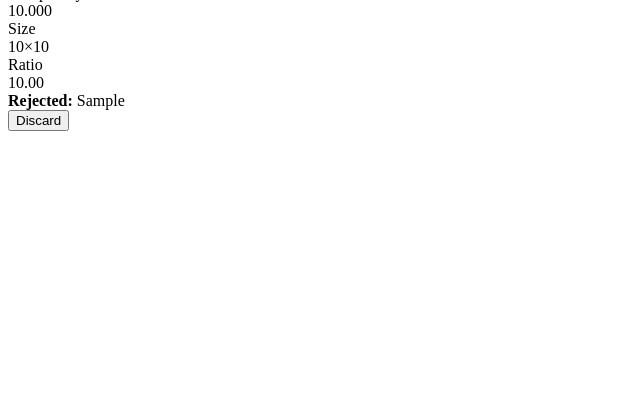
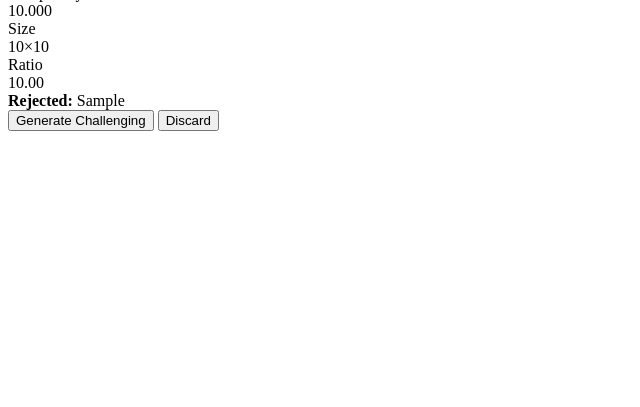
Before and after one commit to fworks-tech/arxiv-manager, a FastAPI app: template src/arxiv_manager/web/templates/_author_analysis.html in a window 1280 px wide. Shown: the part 342-749 px from the top of the page, without its empty margins (0-640 px from the left). Run offline with FastAPI, Linux system fonts and the light colour scheme; the template is opened without the code that fills it: most values are stand-ins (such as "Sample title", 1, 10 or a date in 2020).

Commit message:
feat: always show 'Generate Challenging' button regardless of suitability
The recommended difficulty is just a hint — the author should always be
able to override and generate a Challenging draft, even for EASY images.

```diff
--- a/src/arxiv_manager/web/templates/_author_analysis.html
+++ b/src/arxiv_manager/web/templates/_author_analysis.html
@@ -39,8 +39,8 @@
                 {% endif %}
 
                 <div class="flex flex-wrap gap-2 pt-2">
+                    <button onclick="draftQA('{{ upload_id }}', 'challenging')" class="px-4 py-2 bg-yellow-600 text-white rounded-lg text-sm font-medium hover:bg-yellow-700 transition-colors">Generate Challenging</button>
                     {% if result.suitability == 'CHALLENGING' or result.suitability == 'HARDEST' %}
-                    <button onclick="draftQA('{{ upload_id }}', 'challenging')" class="px-4 py-2 bg-yellow-600 text-white rounded-lg text-sm font-medium hover:bg-yellow-700 transition-colors">Generate Challenging</button>
                     <button onclick="draftQA('{{ upload_id }}', 'hardest')" class="px-4 py-2 bg-red-600 text-white rounded-lg text-sm font-medium hover:bg-red-700 transition-colors">Generate HARDEST</button>
                     {% elif result.suitability == 'EASY' %}
                     <button onclick="draftQA('{{ upload_id }}', 'easy')" class="px-4 py-2 bg-green-600 text-white rounded-lg text-sm font-medium hover:bg-green-700 transition-colors">Generate Easy</button>
```
Also changed, not shown: 1 other file.
